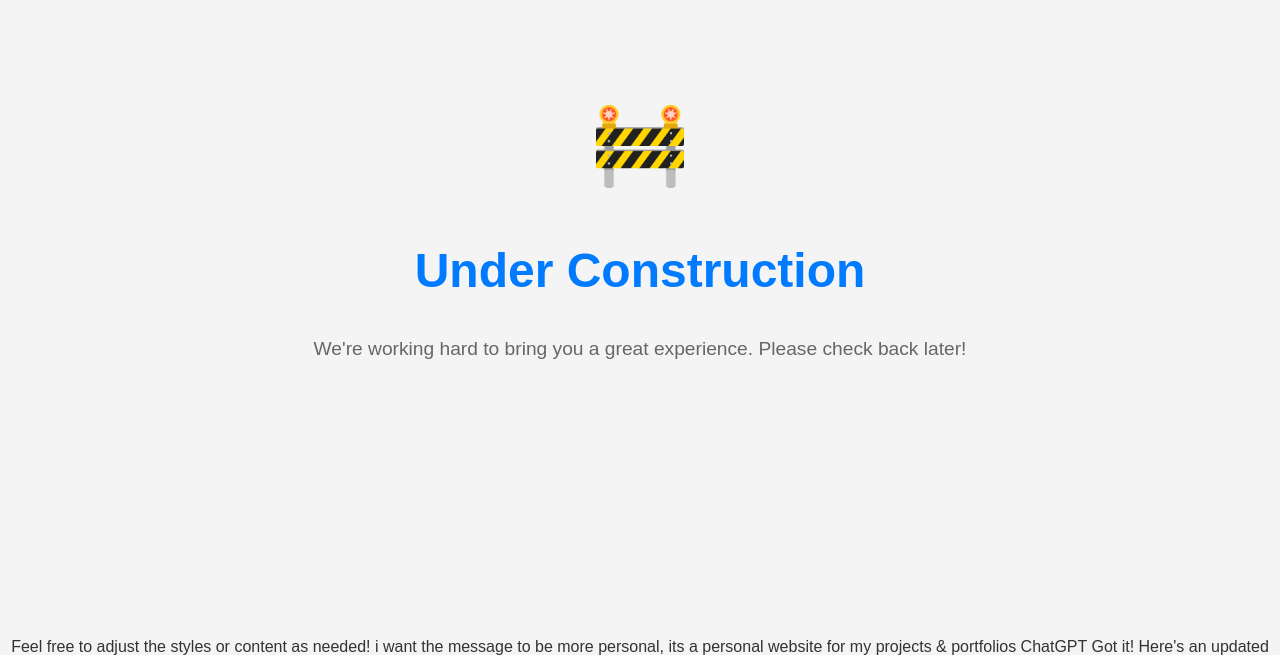
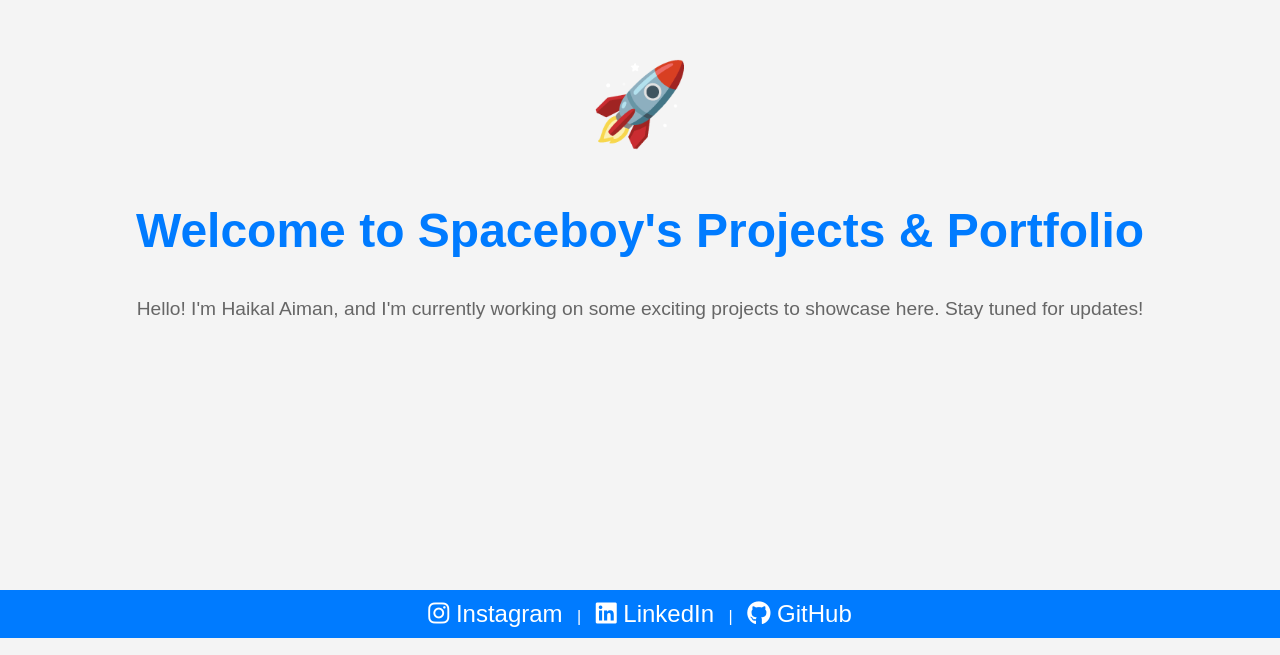
Before and after one commit to haikalaiman-dev/spaceboy-web, a plain HTML site: page index.html in a window 1280 px wide. Shown: the part 162-817 px from the top of the page. Drawn offline with Linux system fonts and the light colour scheme.

Commit message:
Update index.html

```diff
--- a/index.html
+++ b/index.html
@@ -3,7 +3,8 @@
 <head>
     <meta charset="UTF-8">
     <meta name="viewport" content="width=device-width, initial-scale=1.0">
-    <title>Under Construction</title>
+    <title>Spaceboy's Projects & Portfolio</title>
+    <link rel="stylesheet" href="https://cdnjs.cloudflare.com/ajax/libs/font-awesome/6.0.0-beta3/css/all.min.css">
     <style>
         body {
             margin: 0;
@@ -18,7 +19,7 @@
             flex-direction: column;
             justify-content: center;
             align-items: center;
-            height: 100vh;
+            height: 90vh;
         }
         h1 {
             font-size: 3rem;
@@ -34,63 +35,19 @@
             margin-bottom: 20px;
             color: #007BFF;
         }
-    </style>
-</head>
-<body>
-    <div class="container">
-        <div class="icon">🚧</div>
-        <h1>Under Construction</h1>
-        <p>We're working hard to bring you a great experience. Please check back later!</p>
-    </div>
-</body>
-</html>
-Feel free to adjust the styles or content as needed!
-
-
-
-
-
-i want the message to be more personal, its a personal website for my projects & portfolios
-ChatGPT
-Got it! Here's an updated version with a more personal touch for your projects and portfolios:
-
-html
-Copy code
-<!DOCTYPE html>
-<html lang="en">
-<head>
-    <meta charset="UTF-8">
-    <meta name="viewport" content="width=device-width, initial-scale=1.0">
-    <title>Spaceboy's Projects & Portfolio</title>
-    <style>
-        body {
-            margin: 0;
-            padding: 0;
-            font-family: Arial, sans-serif;
-            background-color: #f4f4f4;
-            text-align: center;
-            color: #333;
+        footer {
+            background-color: #007BFF;
+            color: #fff;
+            padding: 10px 0;
+            position: fixed;
+            bottom: 0;
+            width: 100%;
         }
-        .container {
-            display: flex;
-            flex-direction: column;
-            justify-content: center;
-            align-items: center;
-            height: 100vh;
-        }
-        h1 {
-            font-size: 3rem;
-            color: #007BFF;
-            margin-bottom: 20px;
-        }
-        p {
-            font-size: 1.2rem;
-            color: #666;
-        }
-        .icon {
-            font-size: 5rem;
-            margin-bottom: 20px;
-            color: #007BFF;
+        .social-links a {
+            color: #fff;
+            margin: 0 10px;
+            text-decoration: none;
+            font-size: 1.5rem;
         }
     </style>
 </head>
@@ -100,5 +57,12 @@ Copy code
         <h1>Welcome to Spaceboy's Projects & Portfolio</h1>
         <p>Hello! I'm Haikal Aiman, and I'm currently working on some exciting projects to showcase here. Stay tuned for updates!</p>
     </div>
+    <footer>
+        <div class="social-links">
+            <a href="https://instagram.com/nothaikl" target="_blank"><i class="fab fa-instagram"></i> Instagram</a> |
+            <a href="linkedin.com/in/1haikalaiman" target="_blank"><i class="fab fa-linkedin"></i> LinkedIn</a> |
+            <a href="https://github.com/haikalaiman-dev/" target="_blank"><i class="fab fa-github"></i> GitHub</a>
+        </div>
+    </footer>
 </body>
 </html>
```
